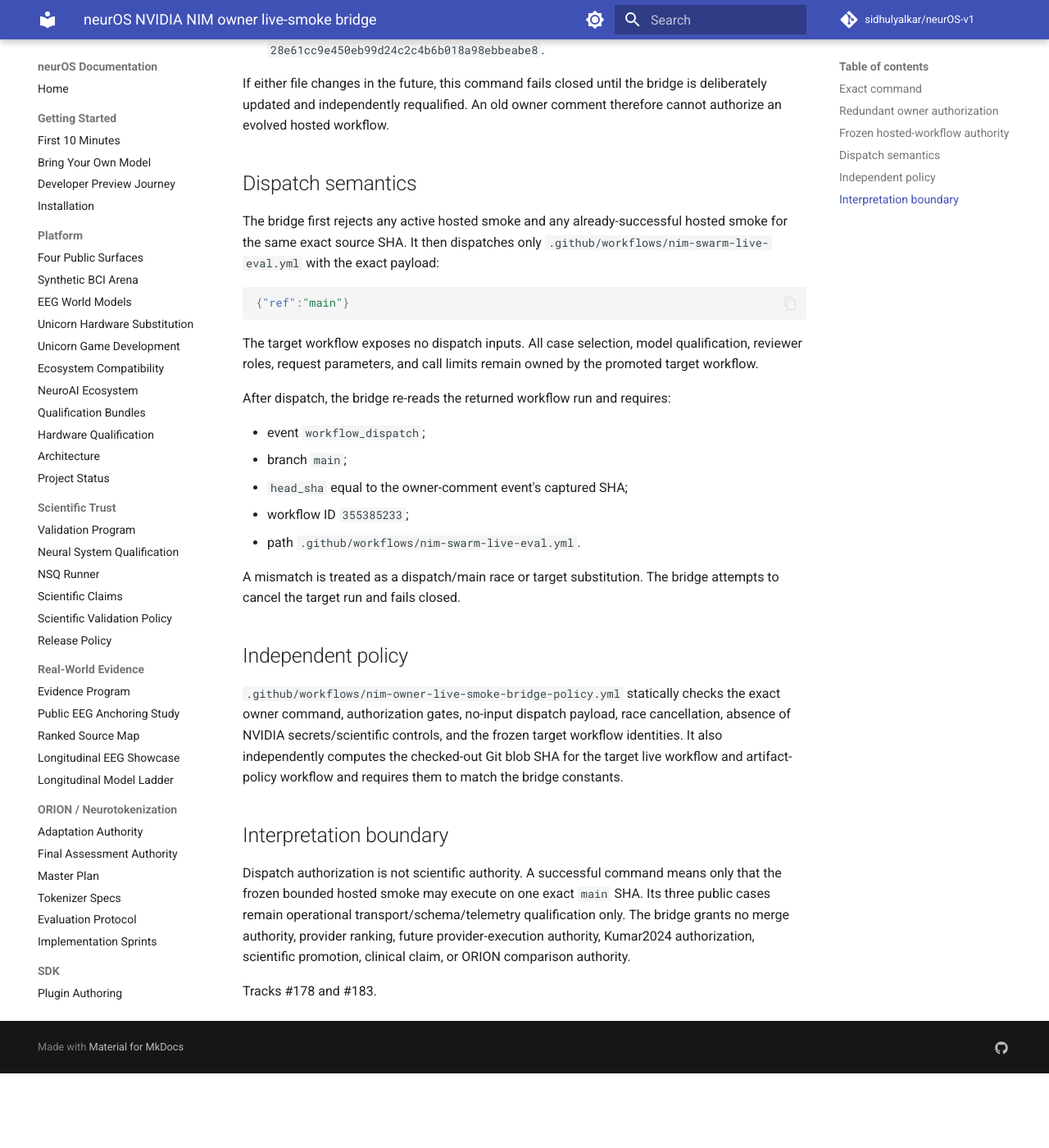
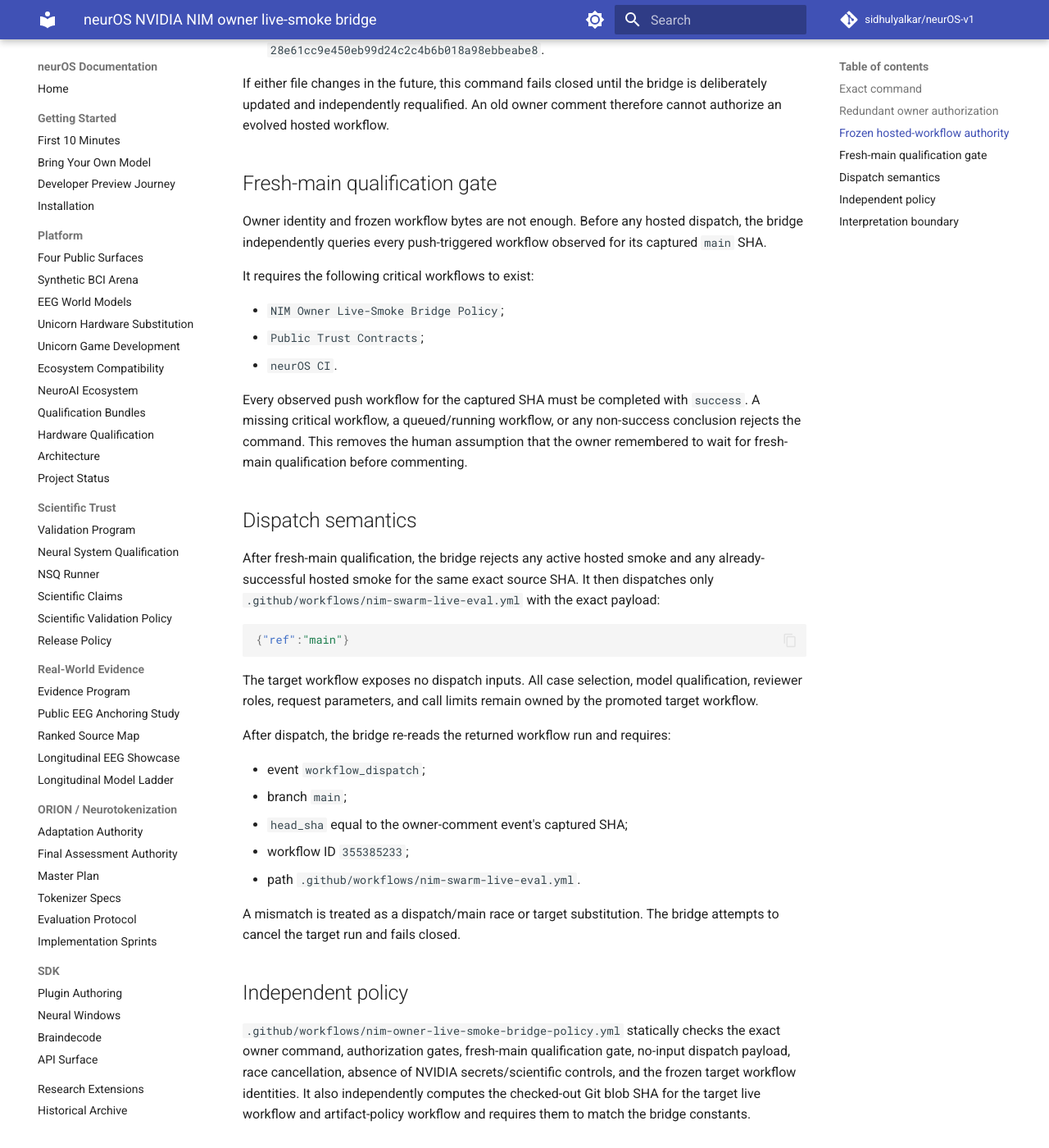
Before and after one commit to sidhulyalkar/neurOS-v1, an MkDocs documentation site: the page built from docs/NEUROS_NIM_OWNER_LIVE_SMOKE_BRIDGE.md, in a window 1280 px wide and 1400 px high, scrolled down 1144 px. Shown: the whole window at 82% size. Built offline with MkDocs 1.6.1 and Material for MkDocs 9.7.7, drawn with Linux system fonts in a browser that asks for light colours; comment, search, counter and statistics services are not loaded; before the commit the page ends 2453 px from its top, so only the background shows below that; some of the changed text lies outside the part shown.

Commit message:
docs(research): bind NIM dispatch to fresh-main qualification

````diff
--- a/docs/NEUROS_NIM_OWNER_LIVE_SMOKE_BRIDGE.md
+++ b/docs/NEUROS_NIM_OWNER_LIVE_SMOKE_BRIDGE.md
@@ -35,9 +35,21 @@ Before dispatch, the issue-comment event SHA must still equal the current `main`
 
 If either file changes in the future, this command fails closed until the bridge is deliberately updated and independently requalified. An old owner comment therefore cannot authorize an evolved hosted workflow.
 
+## Fresh-main qualification gate
+
+Owner identity and frozen workflow bytes are not enough. Before any hosted dispatch, the bridge independently queries every push-triggered workflow observed for its captured `main` SHA.
+
+It requires the following critical workflows to exist:
+
+- `NIM Owner Live-Smoke Bridge Policy`;
+- `Public Trust Contracts`;
+- `neurOS CI`.
+
+Every observed push workflow for the captured SHA must be completed with `success`. A missing critical workflow, a queued/running workflow, or any non-success conclusion rejects the command. This removes the human assumption that the owner remembered to wait for fresh-main qualification before commenting.
+
 ## Dispatch semantics
 
-The bridge first rejects any active hosted smoke and any already-successful hosted smoke for the same exact source SHA. It then dispatches only `.github/workflows/nim-swarm-live-eval.yml` with the exact payload:
+After fresh-main qualification, the bridge rejects any active hosted smoke and any already-successful hosted smoke for the same exact source SHA. It then dispatches only `.github/workflows/nim-swarm-live-eval.yml` with the exact payload:
 
 ```json
 {"ref":"main"}
@@ -57,10 +69,10 @@ A mismatch is treated as a dispatch/main race or target substitution. The bridge
 
 ## Independent policy
 
-`.github/workflows/nim-owner-live-smoke-bridge-policy.yml` statically checks the exact owner command, authorization gates, no-input dispatch payload, race cancellation, absence of NVIDIA secrets/scientific controls, and the frozen target workflow identities. It also independently computes the checked-out Git blob SHA for the target live workflow and artifact-policy workflow and requires them to match the bridge constants.
+`.github/workflows/nim-owner-live-smoke-bridge-policy.yml` statically checks the exact owner command, authorization gates, fresh-main qualification gate, no-input dispatch payload, race cancellation, absence of NVIDIA secrets/scientific controls, and the frozen target workflow identities. It also independently computes the checked-out Git blob SHA for the target live workflow and artifact-policy workflow and requires them to match the bridge constants.
 
 ## Interpretation boundary
 
-Dispatch authorization is not scientific authority. A successful command means only that the frozen bounded hosted smoke may execute on one exact `main` SHA. Its three public cases remain operational transport/schema/telemetry qualification only. The bridge grants no merge authority, provider ranking, future provider-execution authority, Kumar2024 authorization, scientific promotion, clinical claim, or ORION comparison authority.
+Dispatch authorization is not scientific authority. A successful command means only that the frozen bounded hosted smoke may execute on one exact, fresh-main-qualified SHA. Its three public cases remain operational transport/schema/telemetry qualification only. The bridge grants no merge authority, provider ranking, future provider-execution authority, Kumar2024 authorization, scientific promotion, clinical claim, or ORION comparison authority.
 
 Tracks #178 and #183.
````
